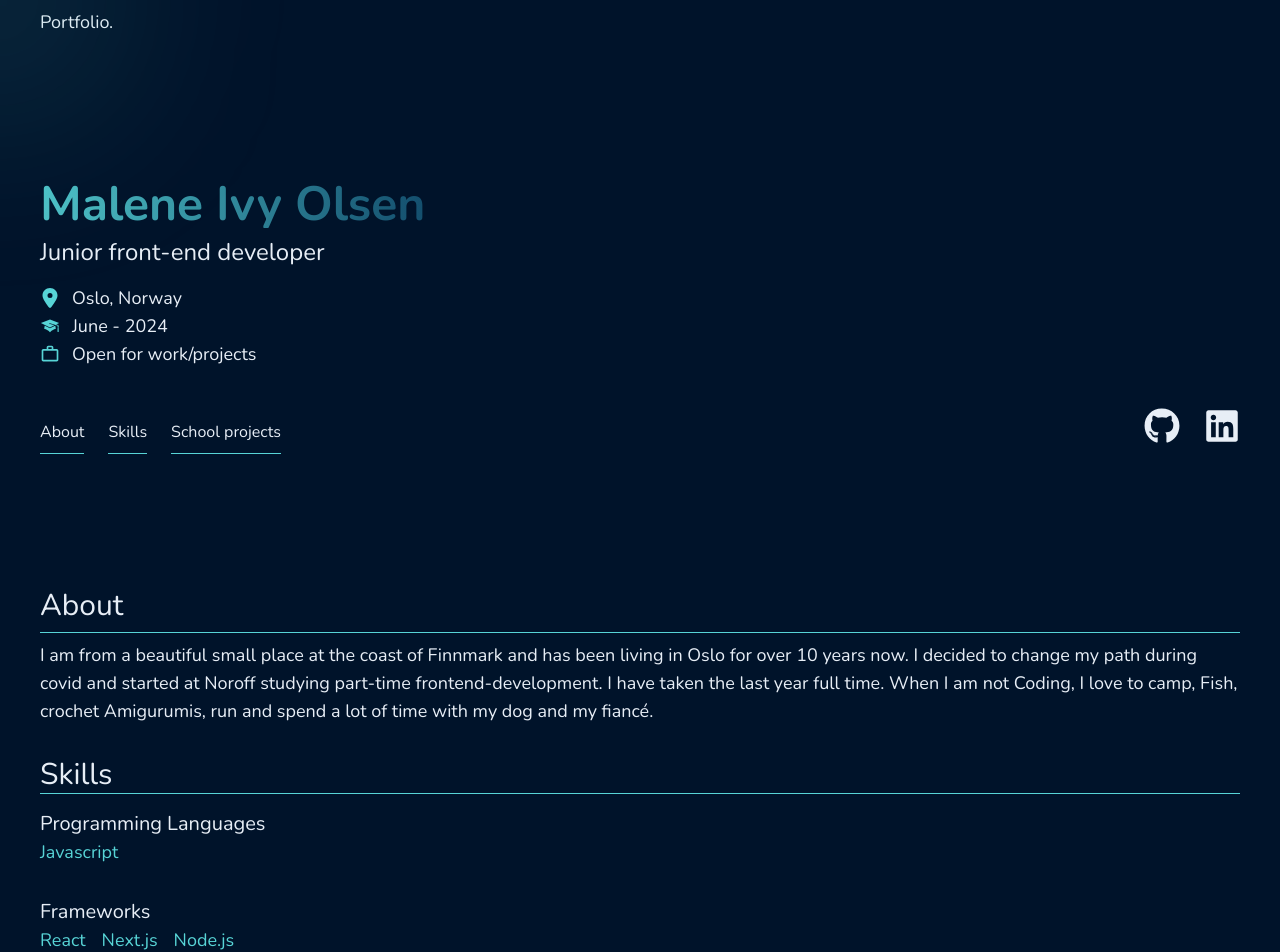
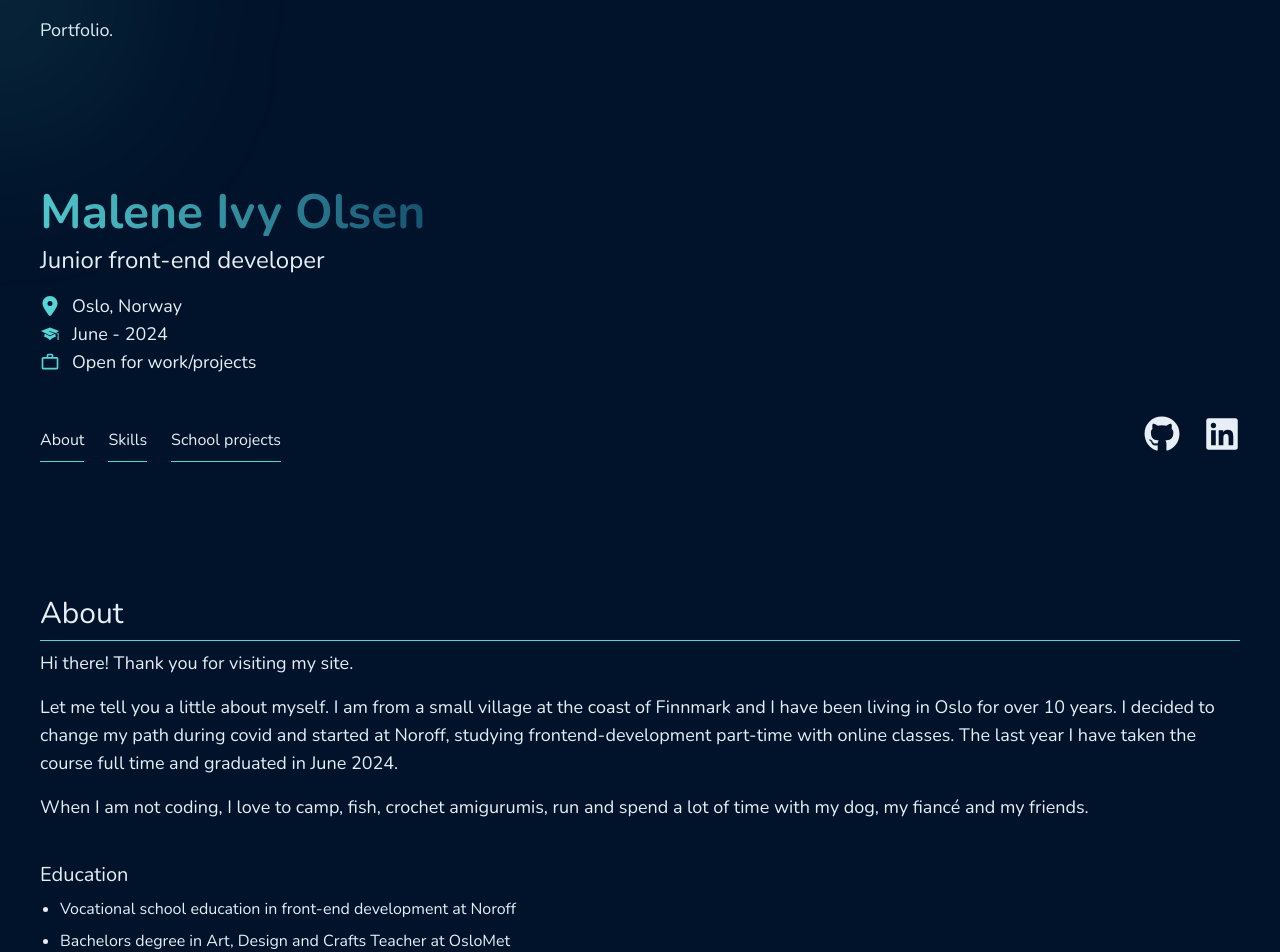
Before and after one commit to maleneivy/portfolio, a Next.js app: page / in a window 1280 px wide. Shown: the top 952 px of the page. Built offline with nearby package versions, Linux system fonts and the light colour scheme.

Commit message:
Updated about and the data to it

```diff
--- a/src/components/Header.jsx
+++ b/src/components/Header.jsx
@@ -7,7 +7,7 @@ import { smoothScroll } from '@/utils/smoothScroll';
 const Header = () => {
   return (
     <header className="mx-auto flex max-w-custom flex-col items-baseline">
-      <p className="mt-2">Portfolio.</p>
+      <p className="mx-8 mt-4 sm:mx-10">Portfolio.</p>
       <div className="mx-8 mt-20 sm:mx-10 sm:mt-36">
         <h1 className="gradient-text inline-block animate-gradient bg-gradient-to-r font-bold text-transparent">
           {personInfo.name}
@@ -49,7 +49,7 @@ const Header = () => {
             </span>
           </Link>
         </div>
-        <div className="flex-2 mr-10 mt-10 flex gap-6 pr-10">
+        <div className="flex-2 mr-10 mt-10 flex gap-6 pr-10 sm:mx-10">
           <Link
             href={personInfo.contact.gitHub}
             target="_blank"
--- a/src/components/PersonInfo.jsx
+++ b/src/components/PersonInfo.jsx
@@ -3,14 +3,26 @@ import personInfo from '@/data/personInfo';
 const PersonInfo = () => {
   return (
     <div className="mx-8 sm:mx-10">
-      <div className="mt-10 sm:mt-20">
+      <div className="fade-in mt-10 sm:mt-20">
         <h2 id="about" className="mb-2">
           About
         </h2>
         <hr className="border-3 mb-2 mt-0 border-blueGreen-200" />
-        <p className="font-light">{personInfo.about}</p>
+        {personInfo.about.intro.split('\n').map((paragraph, index) => (
+          <p key={index} className="mb-4 font-light">
+            {paragraph.trim()}
+          </p>
+        ))}
+        <h4 className="mb-2 mt-6 sm:mt-10">Education</h4>
+        <ul className="list-disc pl-5">
+          {personInfo.about.education.map((edu, index) => (
+            <li key={index} className="mb-2 font-light text-lightBlueGray">
+              {edu}
+            </li>
+          ))}
+        </ul>
       </div>
-      <div className="mt-4 sm:mt-8">
+      <div className="fade-in mt-4 sm:mt-8">
         <h2 id="skills">Skills</h2>
         <hr className="border-3 mb-2 mt-0 border-blueGreen-200" />
         <div className="mt-4">
--- a/src/data/personInfo.js
+++ b/src/data/personInfo.js
@@ -5,11 +5,17 @@ const personInfo = {
     linkedIn: 'https://www.linkedin.com/in/maleneivyolsen/',
     gitHub: 'https://github.com/maleneivy',
   },
-  about: `I am from a beautiful small place at the coast of Finnmark and has been living in Oslo for over 10 years now.
-
-  I decided to change my path during covid and started at Noroff studying part-time frontend-development. I have taken the last year full time.
-
-  When I am not Coding, I love to camp, Fish, crochet Amigurumis, run and spend a lot of time with my dog and my fiancé.`,
+  about: {
+    intro: `Hi there! Thank you for visiting my site.
+    Let me tell you a little about myself. I am from a small village at the coast of Finnmark and I have been living in Oslo for over 10 years. I decided to change my path during covid and started at Noroff, studying frontend-development part-time with online classes. The last year I have taken the course full time and graduated in June 2024.\n
+    When I am not coding, I love to camp, fish, crochet amigurumis, run and spend a lot of time with my dog, my fiancé and my friends.`,
+    keywords: ['Curious', 'Creative', 'Quick Learner', 'Eye for Design'],
+    education: [
+      'Vocational school education in front-end development at Noroff',
+      'Bachelors degree in Art, Design and Crafts Teacher at OsloMet',
+      'Annual Study in Communication at UiA',
+    ],
+  },
   skills: {
     programmingLanguages: ['Javascript'],
     frameworks: ['React', 'Next.js', 'Node.js'],
```
